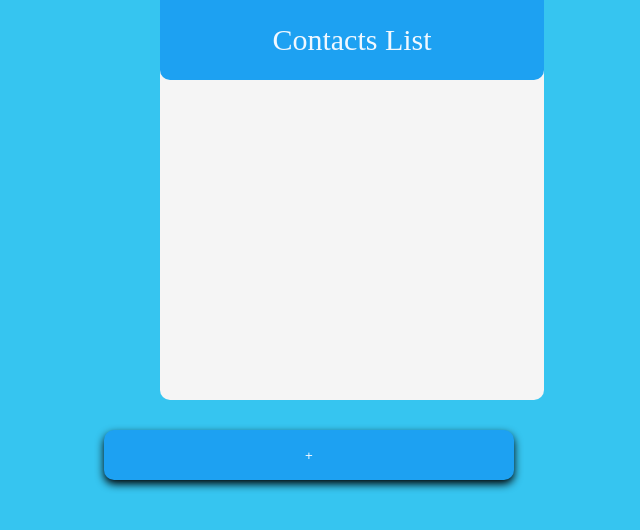
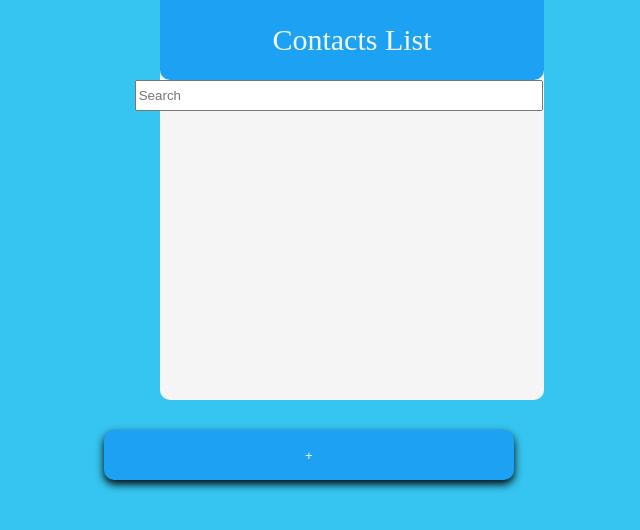
Before and after one commit to Eddieramirez29/ContactList, a React (Vite) app: page / in a window 1280 px wide. Shown: the top 530 px of the page, without its empty margins (288-928 px from the left). Built offline with nearby package versions, Linux system fonts and the light colour scheme.

Commit message:
Search bard was added

```diff
--- a/src/Contacts/ContactsList.jsx
+++ b/src/Contacts/ContactsList.jsx
@@ -162,6 +162,9 @@ function ContactsList()
         <main className={styles.contactContainer} ref={containerCardContactRef}>
 
             <header className={styles.contactContainer_title}>Contacts List</header>
+        <div className="search-bar">
+            <input type="text" placeholder="Search" className={styles.contactContainer_searchBar}/>
+        </div>
             {/* Here is where card appears only with the name and teo button to see and edit contact element*/}
 
             <button className={saveInfo ? styles.editButton:styles.editButton_hidden}>Edit</button>
--- a/src/Contacts/ContactsList.module.css
+++ b/src/Contacts/ContactsList.module.css
@@ -41,6 +41,15 @@ body
     color: aliceblue;
     border-bottom-left-radius: 10px;
     border-bottom-right-radius: 10px;
+}
+
+.contactContainer_searchBar
+{
+    position: absolute;
+    top:10vh;
+    right: 35.1vw;
+    width: 400px;
+    height: 25px;
 }
 
 .contact_title
```
